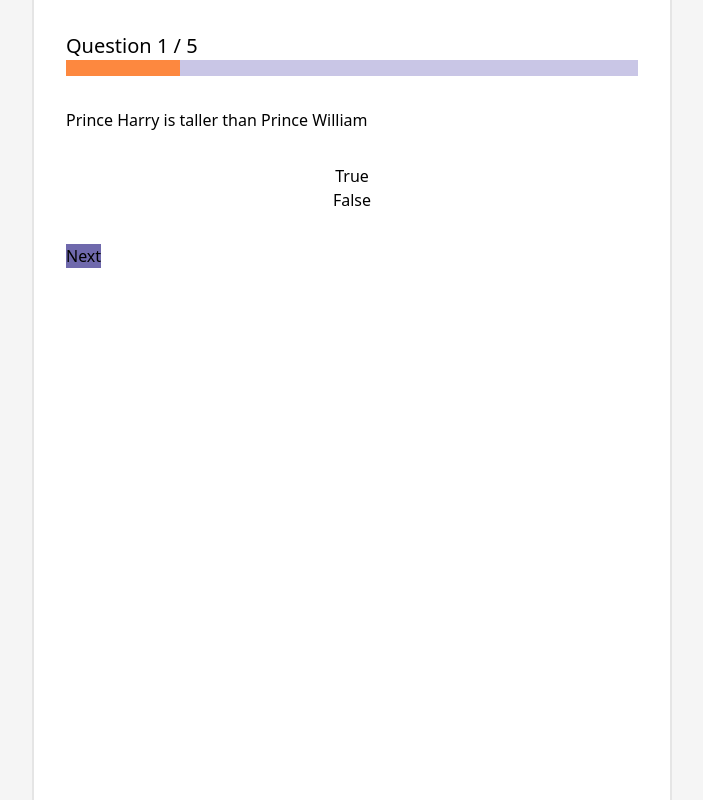
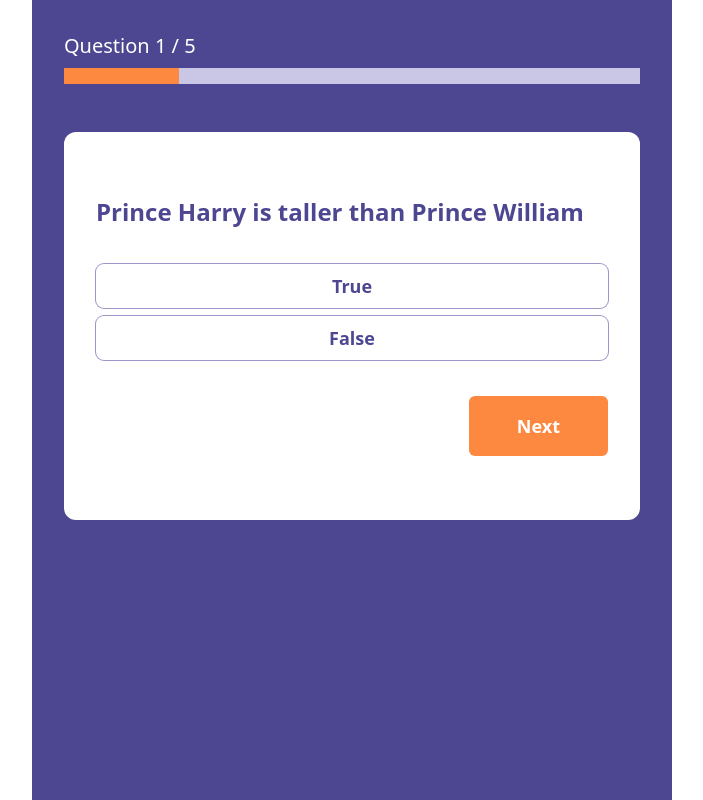
Before and after one commit to reskyppo/true-false-quiz, a React (Create React App) app: page /quiz in a window 1280 px wide. Shown: the whole page, without its empty margins (288-991 px from the left). Built offline with nearby package versions, Linux system fonts and the light colour scheme.

Commit message:
finishing design quiz page

```diff
--- a/src/pages/Quiz.jsx
+++ b/src/pages/Quiz.jsx
@@ -17,12 +17,13 @@
     userAnswer === datas[currentPage].answer && dispatch(addScore());
     currentPage + 1 === totalPage && history.push("/result");
     setCurrentPage(currentPage + 1);
+    setUserAnswer('')
   };
 
   return (
-    <div className="bg-gray-100 h-screen flex justify-center ">
-      <div className=" w-1/2  border-primary border-r-2 border-l-2 bg-white p-8">
-        <p className="text-xl">
+    <div className="min-h-screen flex justify-center">
+      <div className="lg:w-1/2 bg-primary-700 p-8">
+        <p className="text-xl text-white mb-2">
           Question {datas[currentPage].number} / {totalPage}
         </p>
 
@@ -31,15 +32,31 @@
           totalPage={totalPage}
         />
 
-        <div className="mt-8">
-          <p>{datas[currentPage].question}</p>
+        <div className="mt-12 bg-white text-primary-700 px-4 sm:px-8 py-8 sm:py-16 rounded-xl">
+          <p className="text-2xl font-bold">{datas[currentPage].question}</p>
           <div className="mt-8 flex flex-col">
-            <button onClick={() => setUserAnswer(true)}>True</button>
-            <button onClick={() => setUserAnswer(false)}>False</button>
+            <button
+              className={`my-1 py-2 px-4 text-lg font-semibold rounded-lg ${
+                userAnswer === true ? "bg-secondary-300 ring-0 text-white"
+              : 'ring-1 ring-primary-300'
+              }`}
+              onClick={() => setUserAnswer(true)}
+            >
+              True
+            </button>
+            <button
+              className={`my-1 py-2 px-4 text-lg font-semibold rounded-lg ${
+                userAnswer === false ? "bg-secondary-300 ring-0 text-white"
+              : 'ring-1 ring-primary-300'}
+              `}
+              onClick={() => setUserAnswer(false)}
+            >
+              False
+            </button>
           </div>
 
-          <div className="mt-8">
-            <button className="bg-primary-500" onClick={handleScore}>
+          <div className="mt-8 flex justify-end">
+            <button className="bg-secondary-300 ring-0 text-lg font-semibold text-white px-6 sm:px-12 py-2 sm:py-4 rounded-md" onClick={handleScore}>
               {currentPage + 1 !== totalPage ? "Next" : "Submit"}
             </button>
           </div>
```
